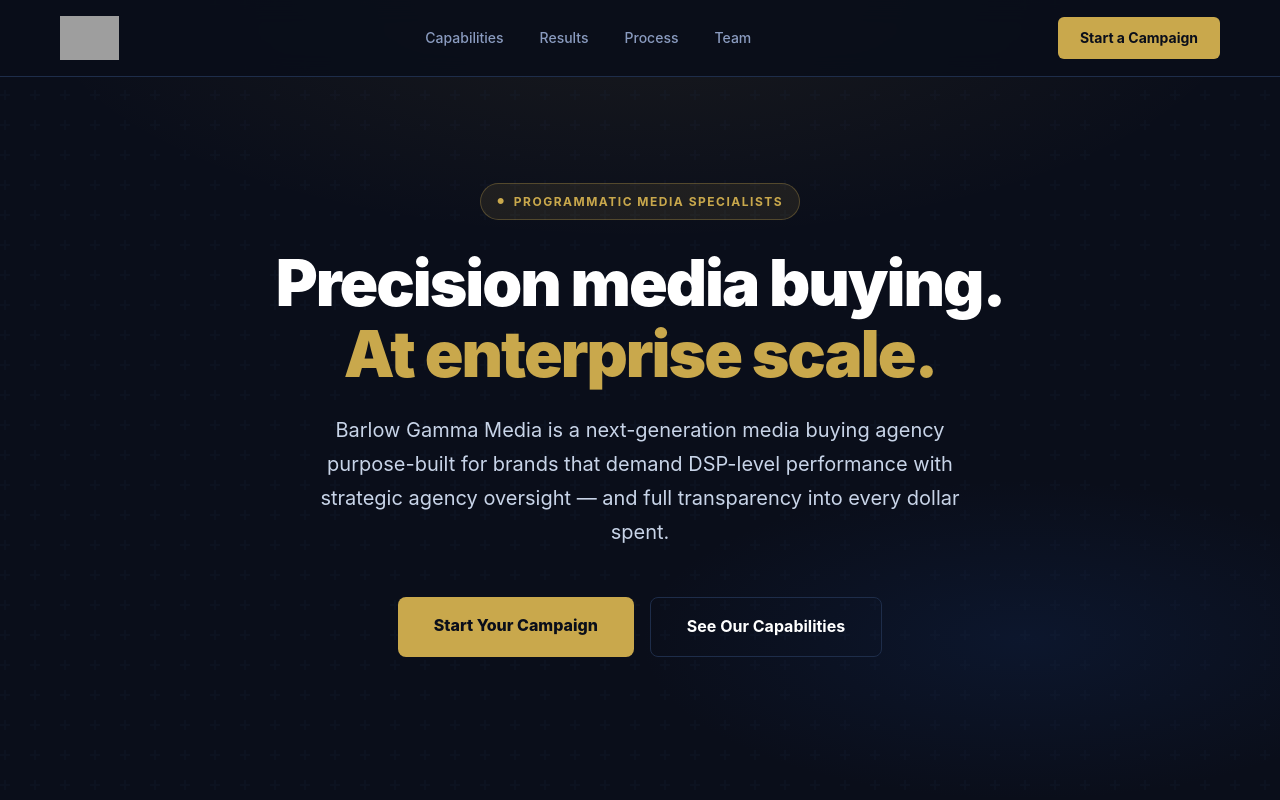
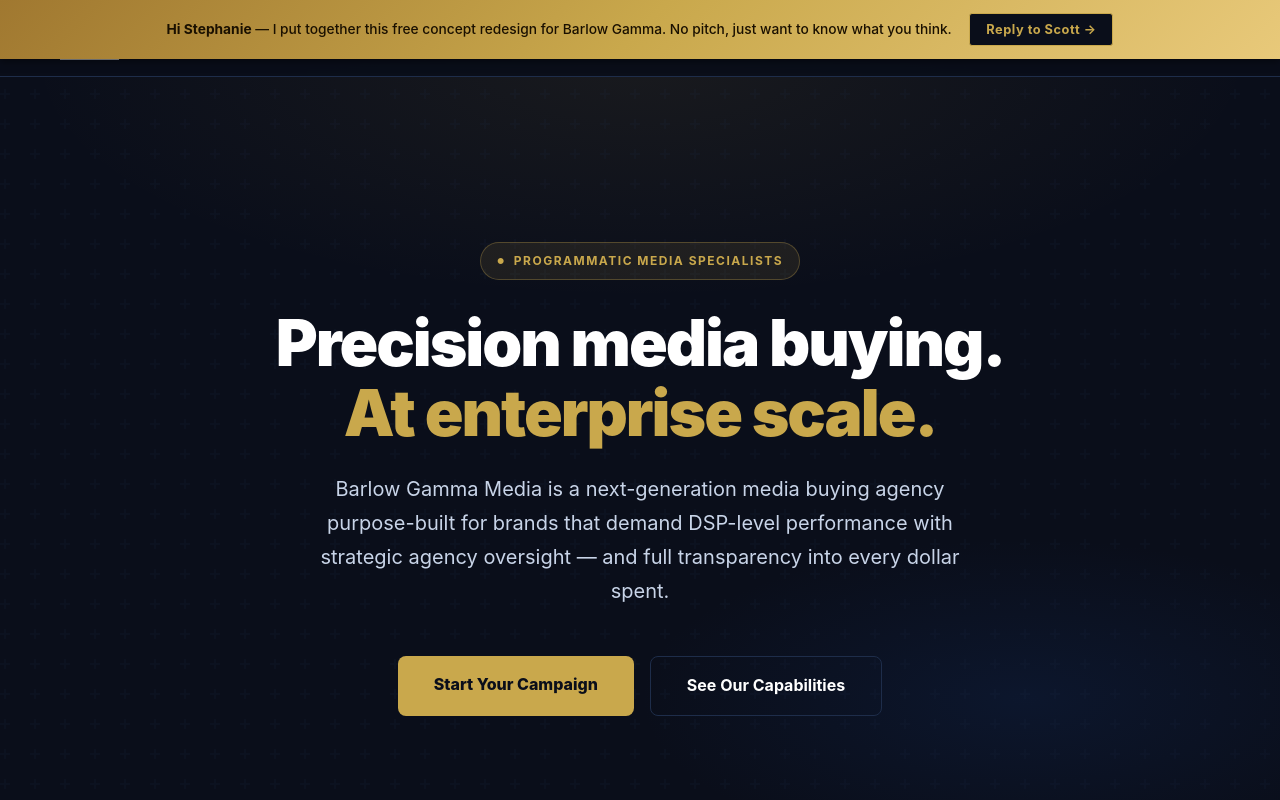
Before and after one commit to parfourio/barlow-gamma-site, a website: page index.html in a window 1280 px wide. Shown: the top 800 px of the page. Drawn offline with Linux system fonts and the light colour scheme; grey boxes are pictures that could not be loaded.

Commit message:
Add outreach banner for Stephanie

```diff
--- a/index.html
+++ b/index.html
@@ -29,6 +29,37 @@
       line-height: 1.6;
       -webkit-font-smoothing: antialiased;
     }
+
+    /* ── OUTREACH BANNER ── */
+    .outreach-banner {
+      background: linear-gradient(135deg, #a07830 0%, #c9a84c 50%, #e8c97a 100%);
+      color: #1a1000;
+      padding: 13px 24px;
+      text-align: center;
+      font-size: 0.86rem;
+      font-weight: 500;
+      line-height: 1.5;
+      position: sticky;
+      top: 0;
+      z-index: 200;
+      box-shadow: 0 2px 8px rgba(0,0,0,0.5);
+    }
+    .outreach-banner strong { font-weight: 700; }
+    .outreach-banner a.reply-btn {
+      display: inline-block;
+      margin-left: 14px;
+      background: #0a0e1a;
+      color: #c9a84c;
+      padding: 6px 16px;
+      border-radius: 3px;
+      text-decoration: none;
+      font-size: 0.8rem;
+      font-weight: 700;
+      letter-spacing: 0.04em;
+      border: 1px solid #c9a84c;
+      transition: background 0.2s;
+    }
+    .outreach-banner a.reply-btn:hover { background: #1a2540; }
 
     /* ── NAV ── */
     nav {
@@ -346,6 +377,12 @@
   </style>
 </head>
 <body>
+
+  <!-- OUTREACH BANNER -->
+  <div class="outreach-banner">
+    <strong>Hi Stephanie</strong> — I put together this free concept redesign for Barlow Gamma. No pitch, just want to know what you think.
+    <a class="reply-btn" href="mailto:scott.michael.schultz@gmail.com?subject=Re%3A%20Concept%20Website%20for%20Barlow%20Gamma%20Media&body=Hi%20Scott%2C%0A%0AI%20checked%20out%20the%20concept%20site...">Reply to Scott →</a>
+  </div>
 
   <!-- NAV -->
   <nav>
```
